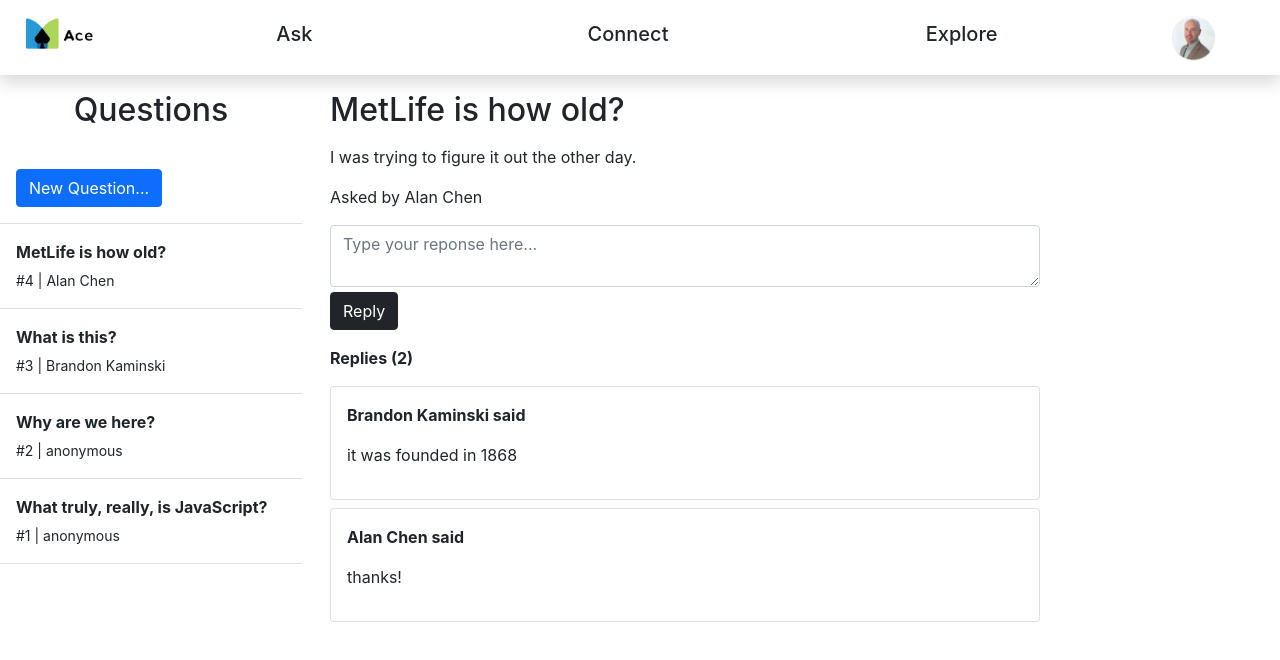
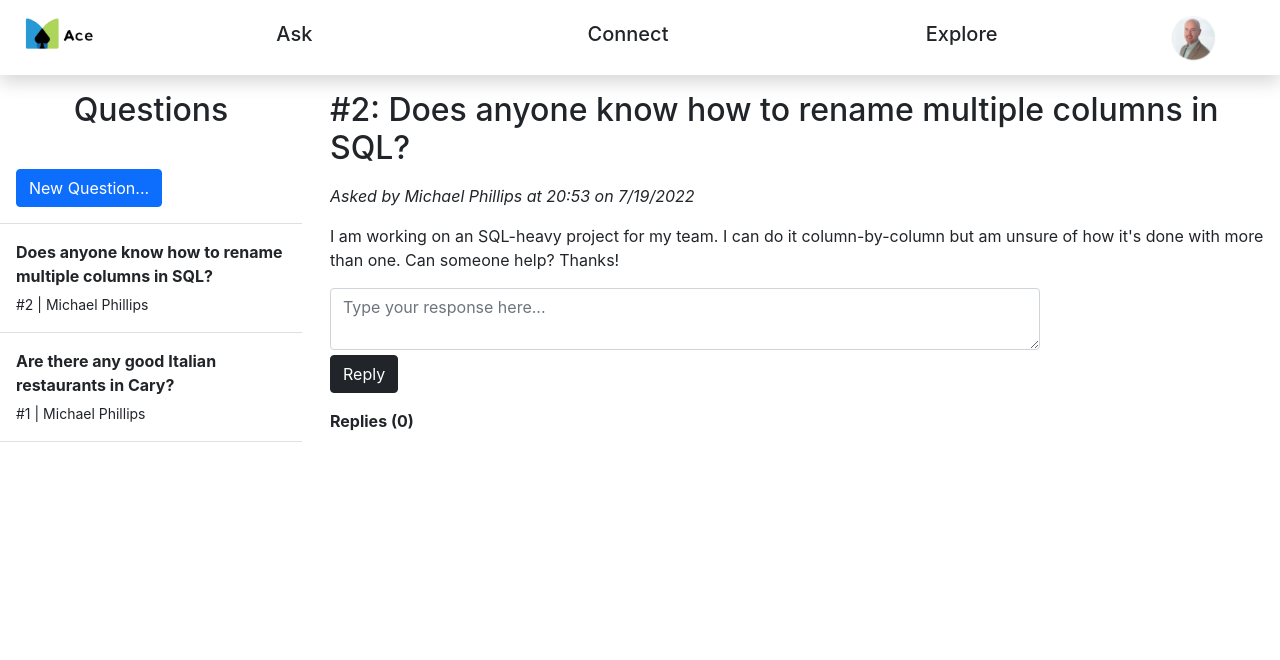
Before and after one commit to AlanChen4/MeetLyfe, a Next.js app in the folder meet-lyfe/: page /ask in a window 1280 px wide. Shown: the top 660 px of the page. Built offline with nearby package versions, Linux system fonts and the light colour scheme.

Commit message:
centered modal + times added

```diff
--- a/meet-lyfe/components/Questions.js
+++ b/meet-lyfe/components/Questions.js
@@ -11,14 +11,20 @@
   //update this with new q logic
   const postQuestion = function() {
     setShow(false);
-    console.log(document.getElementById('newqcheck').checked);
     newQuestion(
       document.getElementById('newqtitle').value,
       document.getElementById('newqtext').value,
       document.getElementById('newqcheck').checked,
-      "TEMP_AUTHOR",
-    )
+      new Date(),
+      "Michael Phillips",
+    );
+    location.reload();
   };
+
+  const dateStr = function(currQuestion) {
+  let s = `at ${new Date(currQuestion.dateposted).toTimeString().substring(0, 5)} on ${new Date(currQuestion.dateposted).toLocaleDateString()}`
+   return s;
+  }
 
   // search questions by their respective questionId
   const getQuestionById = (questionId) => {
@@ -30,23 +36,25 @@
   }
 
   // author is the person replying, questionId is of the question being responded to
-  const replyQuestion = (reply, author, questionId) => {
+  const replyQuestion = (reply, author, date, questionId) => {
     // TODO: setup auth to determine correct author
     const replyData = {
       'reply': reply,
-      'author': 'TEMP_AUTHOR',
+      'author': author,
+      'dateposted' : date,
       'questionId': questionId,
     }
     axios.post('/api/reply/', replyData);
   }
 
-  const newQuestion = (title, body, a, author) => {
+  const newQuestion = (title, body, a, date, author) => {
     // TODO: setup auth to determine correct author
     const qData = {
       'title' : title,
       'author': author,
       'body' : body,
-      'a': a
+      'dateposted': date,
+      'a': a,
     }
     axios.post('/api/questions/', qData);
   }
@@ -95,11 +103,11 @@
      <div className="col-md-9 p-3">
        {/* details related to question in focus */}
        <div className="mb-3">
-         <h2 className="mb-3">{currQuestion ? currQuestion.title : ''}</h2>
+         <h2 className="mb-3">{currQuestion ? "#" + currQuestion.id + ": " + currQuestion.title : ''}</h2>
+         <p className="mb-3"><em>Asked by {currQuestion ? (currQuestion.a ? 'anonymous' : currQuestion.author) + " " + dateStr(currQuestion) : ''}</em></p>
          <p>{currQuestion ? currQuestion.body : ''}</p>
-         <p className="mb-3">Asked by {currQuestion ? (currQuestion.a ? 'anonymous' : currQuestion.author) : ''}</p>
-         <textarea className="form-control w-75" placeholder="Type your reponse here..." onChange={(event) => setReply(event.target.value)}/>
-         <button className="btn btn-dark" onClick={() => replyQuestion(reply, '', questionId)}>Reply</button>
+         <textarea className="form-control w-75" placeholder="Type your response here..." onChange={(event) => setReply(event.target.value)}/>
+         <button className="btn btn-dark" onClick={() => replyQuestion(reply, 'Michael Phillips', new Date(), questionId)}>Reply</button>
        </div>
        {/* reply thread */}
        <div className="mb-3">
@@ -107,7 +115,7 @@
          {currQuestion ? currQuestion.replies.map((reply, index) => {
            return (
              <div className="card p-3 mb-2 w-75" key={index}>
-               <p><strong>{reply.author} said</strong></p>
+               <p><strong>{reply.author} said</strong> <em>{dateStr(reply)}</em></p>
                <p>{reply.reply}</p>
              </div>
            )
@@ -115,7 +123,7 @@
        </div>
      </div>
         {/* modal */}
-        <Modal show={show} onHide={handleClose}>
+        <Modal centered = 'true' show={show} onHide={handleClose}>
         <Modal.Header closeButton>
           <Modal.Title>New Question</Modal.Title>
         </Modal.Header>
--- a/meet-lyfe/pages/api/questions.json
+++ b/meet-lyfe/pages/api/questions.json
@@ -1,50 +1,26 @@
 [
     {
         "id": 1,
-        "title": "What truly, really, is JavaScript?",
+        "title": "Are there any good Italian restaurants in Cary?",
         "author": "Michael Phillips",
-        "body": "I don't understand what JavaScript is. Is it a language or something?",
-        "a": true,
+        "body": "My wife and I were looking to grab a bite at a nice restaurant while we were visiting the lovely MetLife Tech HQ in Cary, NC.",
+        "a": false,
+        "dateposted": "2022-07-19T20:50:13.355Z",
         "replies": [
             {
-                "author": "Brandon Kaminski",
-                "reply": "yes lmao get good"
+                "reply": "None that I can think of.",
+                "author": "Alan Chen",
+                "dateposted": "2022-07-19T20:50:18.979Z"
             }
         ]
     },
     {
         "id": 2,
-        "title": "Why are we here?",
+        "title": "Does anyone know how to rename multiple columns in SQL?",
         "author": "Michael Phillips",
-        "body": "Just to suffer? Nah, we're vibing",
-        "a": true,
-        "replies": [
-        ]
-    },
-    {
-        "id": 3,
-        "title": "What is this?",
-        "author": "Brandon Kaminski",
-        "body": "Anyone know?",
+        "body": "I am working on an SQL-heavy project for my team.\n\nI can do it column-by-column but am unsure of how it's done with more than one. Can someone help? Thanks!",
         "a": false,
-        "replies": [
-        ]
-    },
-    {
-        "id": 4,
-        "title": "MetLife is how old?",
-        "author": "Alan Chen",
-        "body": "I was trying to figure it out the other day.",
-        "a": false,
-        "replies": [
-            {
-                "author": "Brandon Kaminski",
-                "reply": "it was founded in 1868"
-            },
-            {
-                "author": "Alan Chen",
-                "reply": "thanks!"
-            }
-        ]
+        "dateposted": "2022-07-19T20:53:20.021Z",
+        "replies": []
     }
 ]
--- a/meet-lyfe/pages/api/questions/index.js
+++ b/meet-lyfe/pages/api/questions/index.js
@@ -18,6 +18,7 @@
        "author": reqData.author,
        "body": reqData.body,
        "a": reqData.a,
+       "dateposted": reqData.dateposted,
        "replies": []
      });
 
--- a/meet-lyfe/pages/api/reply/index.js
+++ b/meet-lyfe/pages/api/reply/index.js
@@ -9,7 +9,7 @@
     // add reply from the POST request
     for (const question of questions) {
       if (question.id == reqData.questionId) {
-        question.replies.push({reply: reqData.reply, author: reqData.author});
+        question.replies.push({reply: reqData.reply, author: reqData.author, dateposted : reqData.dateposted});
       }
     }
 
```
